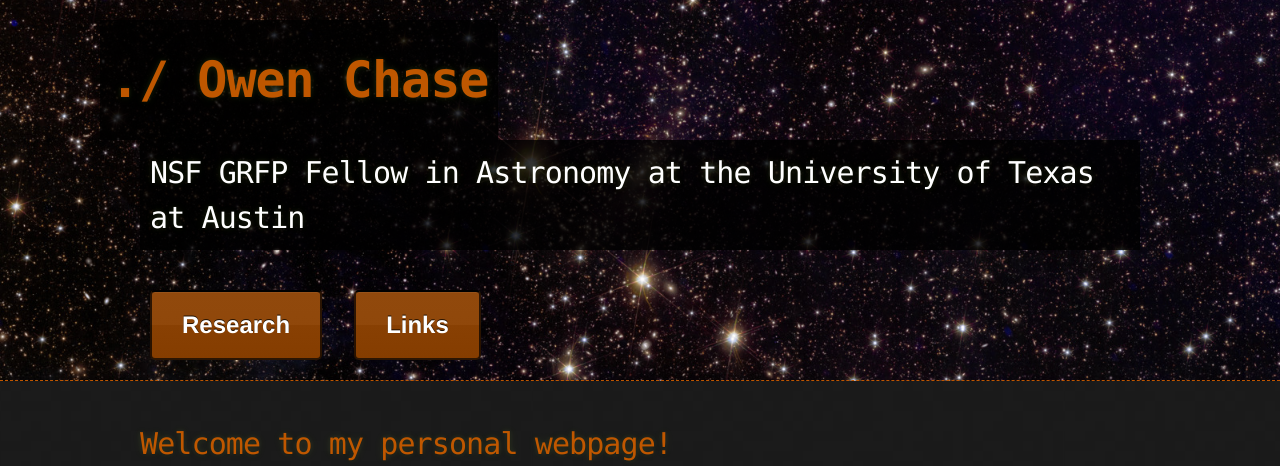
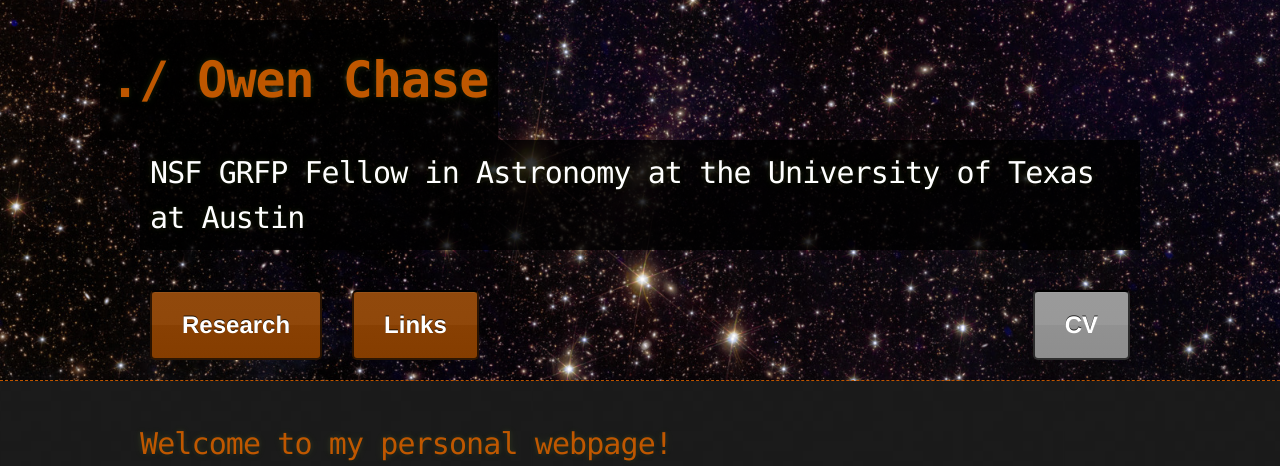
Before and after one commit to ochase10/ochase10.github.io, a Jekyll site: the page built from index.md, in a window 1280 px wide. Shown: the top 466 px of the page. Built offline with Jekyll 4.4.1, drawn with Linux system fonts in a browser that asks for light colours; grey boxes are pictures that could not be loaded.

Commit message:
added cv button

```diff
--- a/_layouts/default.html
+++ b/_layouts/default.html
@@ -32,11 +32,16 @@
         </a>
         <h2>{{ page.header_subtitle | default: Graduate student in Astronomy at UT Austin }}</h2>
         <div class="header-buttons">
-          <a href="{{ '/research' | relative_url }}" class="btn">Research</a>
-          <!--
-          <a href="{{ '/page2' | relative_url }}" class="btn">Page 2</a>
-                  -->
-          <a href="{{ '/contact' | relative_url }}" class="btn">Links</a>
+          <div class="header-buttons-left">
+            <a href="{{ '/research' | relative_url }}" class="btn">Research</a>
+            <!--
+            <a href="{{ '/page2' | relative_url }}" class="btn">Page 2</a>
+                    -->
+            <a href="{{ '/contact' | relative_url }}" class="btn">Links</a>
+          </div>
+          <div class="header-buttons-right">
+            <a href="https://docs.google.com/document/d/1sxSIUc1SHd6dxjpGNuxTeqvKMAwkUhzuQel3CqaHADE/edit?usp=sharing" class="btn cv-btn" target="_blank">CV</a>
+          </div>
         </div>
       </div>
     </header>
--- a/_sass/jekyll-theme-hacker.scss
+++ b/_sass/jekyll-theme-hacker.scss
@@ -98,6 +98,18 @@ header h2 {
 
 .header-buttons {
   margin-top: 20px; // Space between the header content and buttons
+  display: flex;
+  justify-content: space-between;
+  align-items: center;
+}
+
+.header-buttons-left {
+  display: flex;
+  gap: 10px;
+}
+
+.header-buttons-right {
+  margin-left: auto;
 }
 
 .header-buttons .btn {
@@ -114,6 +126,14 @@ header h2 {
 
 .header-buttons .btn:hover {
   background-color: darken($ut-orange, 10%); // Darken the button color on hover
+}
+
+.cv-btn {
+  background-color: #cccccc !important; // Different color for CV button
+}
+
+.cv-btn:hover {
+  background-color: darken(#cccccc, 10%) !important; // Darken on hover
 }
 
 
@@ -277,10 +297,26 @@ footer {
     font-size: 20px;
   }
 
+  .header-buttons {
+    flex-direction: column;
+    gap: 10px;
+  }
+
+  .header-buttons-left {
+    order: 2;
+    justify-content: center;
+  }
+
+  .header-buttons-right {
+    order: 1;
+    margin-left: 0;
+    align-self: flex-end;
+  }
+
   .header-buttons .btn {
-    padding: 8px 15px;
-    font-size: 14px;
-    margin: 5px 0;
+    padding: 10px 20px;
+    font-size: 18px;
+    margin: 5px;
   }
 
   .footer-content {
```
Also changed, not shown: _layouts/subpage.html (+9 -4 lines), 1 other file.
